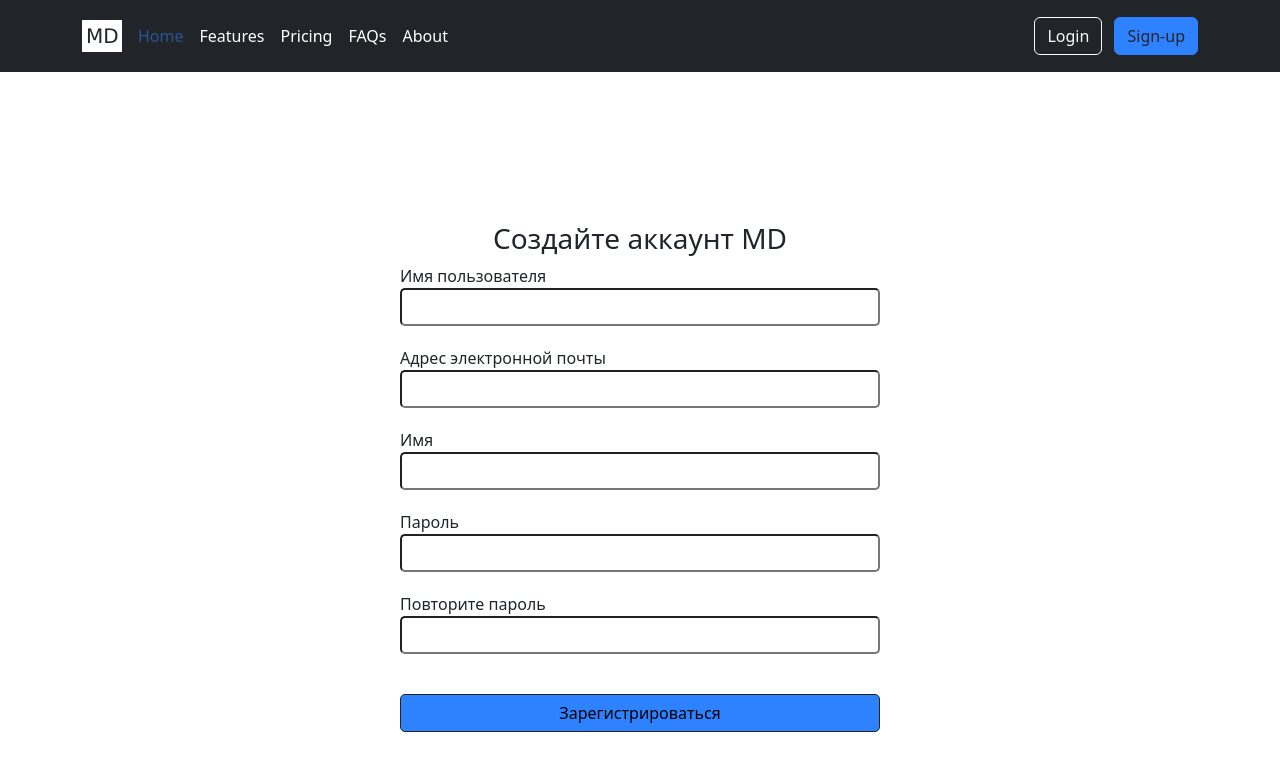
After one commit to Daniil7575/blog, a Django app: page /account/registration in a window 1280 px wide. The commit adds this page. Shown: the top 771 px of the page. Run offline with Django 4.2, Linux system fonts and the light colour scheme; some libraries are stand-ins or nearby versions.

Commit message:
Register and register done page issue

```diff
--- /dev/null
+++ b/blog/account/forms.py
@@ -0,0 +1,33 @@
+from django import forms
+from django.contrib.auth.models import User
+
+
+class RegisterForm(forms.ModelForm):
+    password1 = forms.CharField(
+        max_length=100,
+        widget=forms.PasswordInput,
+        label='Пароль'
+    )
+    password2 = forms.CharField(
+        max_length=100,
+        widget=forms.PasswordInput,
+        label='Повторите пароль'
+    )
+
+    class Meta:
+        model = User
+        fields = ('username', 'email', 'first_name')
+
+    def clean_password2(self):
+        cd = self.cleaned_data
+        if cd['password1'] != cd['password2']:
+            raise forms.ValidationError('Пароли не совподают.')
+        return cd['password2']
+
+    def clean_email(self):
+        cd = self.cleaned_data
+        try:
+            User.objects.get(email=cd['email'])
+        except User.DoesNotExist:
+            return cd['email']
+        raise forms.ValidationError('Пользователь с такой почтой уже зарегистрирован.')
--- a/blog/account/models.py
+++ b/blog/account/models.py
@@ -11,11 +11,13 @@ class Profile(models.Model):
     profile_image = models.ImageField(
         verbose_name='Картинка профиля',
         upload_to="users/%Y/%m/%d",
-        blank=True
+        blank=True,
+        null=True,
     )
 
     date_of_birt = models.DateTimeField(
         blank=True,
+        null=True,
         verbose_name="Дата рождения"
     )
 
--- a/blog/account/static/account/css/styles.css
+++ b/blog/account/static/account/css/styles.css
@@ -1,4 +1,4 @@
-.login-wrapper, .logout-page {
+.login-wrapper, .logout-page, .register-wrapper, .reg-done-wrapper {
     display: flex;
     align-items: center;
     justify-content: center;
@@ -64,12 +64,7 @@ svg {
     color: rgb(192, 1, 1);
 }
 
-.user-profile {
-    color: #2e82ff;
-}
-
-
-.bl-hover:hover {
+.user-profile, .bl-hover:hover {
     color: #2e82ff;
 }
 
@@ -80,3 +75,20 @@ svg {
 .selected {
     color: #2e82ff83;
 }
+
+.errors {
+    display: flex;
+    flex-direction: column;
+}
+
+.reg-done-wrapper-text {
+    display: flex;
+    flex-direction: column;
+    margin-top: 50px;
+    margin-left: 50px;
+}
+
+.redirect, .redirect:link, .redirect:visited {
+    text-decoration: none;
+    color: #2e82ff;
+}
--- a/blog/account/templates/account/base.html
+++ b/blog/account/templates/account/base.html
@@ -35,7 +35,7 @@
                 <a href="{% url 'logout' %}"><button type="button" class="btn btn-outline-light me-2">Logout</button></a>
               {% else %}
                 <a href="{% url 'login' %}"><button type="button" class="btn btn-outline-light  me-2">Login</button></a>
-                <button type="button" class="btn sign-up">Sign-up</button>
+                <a href="{% url 'register' %}"<button type="button" class="btn sign-up">Sign-up</button></a>
               {% endif %}
             </div>
           </div>
--- a/blog/account/templates/account/login.html
+++ b/blog/account/templates/account/login.html
@@ -3,7 +3,7 @@
 
 {% block content %}
     <div class="login-wrapper">
-        <h1>Пожалуйста, авторизуйтесь</h1>
+        <h3>Пожалуйста, авторизуйтесь</h3>
         <form class="login-form" action="." method="post">
             {% comment %} {% if form.errors %}
                 {% for field in form %}
--- /dev/null
+++ b/blog/account/templates/account/register.html
@@ -0,0 +1,23 @@
+{% extends 'account/base.html' %}
+{% block title %}Регистрация{% endblock title %}
+{% block content %}
+    <div class="register-wrapper">
+        <h3>Создайте аккаунт MD</h3>
+        <form class="register-form" action="{% url 'register' %}" method="post">
+            {% csrf_token %}
+            <div class="errors">
+                {% for _, val in user_form.errors.items %}
+                <strong class="error">{{val|striptags}}</strong>
+            {% endfor %}
+            </div>
+            {% for field in user_form %}
+                <div class="{{ field.label }} input-container">
+                    <div class="field-label">{{ field.label }}</div>{{ field }} <div class="error">{{ field.errors }}</div>
+                </div>
+            {% endfor %}
+            <div class="submit-button">
+                <button type="submit">Зарегистрироваться</button>
+            </div>
+        </form>
+    </div>
+{% endblock content %}
--- a/blog/account/urls.py
+++ b/blog/account/urls.py
@@ -1,6 +1,6 @@
 from django.urls import path
 from django.contrib.auth import views
-from .views import mainpage
+from .views import mainpage, register
 
 
 urlpatterns = [
@@ -16,4 +16,6 @@ urlpatterns = [
         views.LogoutView.as_view(template_name='account/loggedout.html'),
         name="logout"
     ),
+
+    path('registration', register, name='register'),
 ]
--- a/blog/account/views.py
+++ b/blog/account/views.py
@@ -1,6 +1,25 @@
+from django.contrib import messages
 from django.shortcuts import render
+
+from .forms import RegisterForm
+from .models import Profile
 
 
 # Create your views here.
 def mainpage(request):
     return render(request, 'account/base.html', {})
+
+
+def register(request):
+    if request.method == 'POST':
+        user_form = RegisterForm(request.POST)
+        if user_form.is_valid():
+            new_user = user_form.save(commit=False)
+            new_user.set_password(user_form.cleaned_data['password1'])
+            new_user.save()
+            profile = Profile.objects.create(user=new_user)
+            context = {'new_user': new_user}
+            return render(request, 'account/register_done.html', context)
+    else:
+        user_form = RegisterForm()
+    return render(request, 'account/register.html', {'user_form': user_form})
```
Also changed, not shown: blog/account/templates/account/register_done.html (added, +8 -0 lines), blog/account/migrations/0002_alter_profile_date_of_birt_and_more.py (added).
